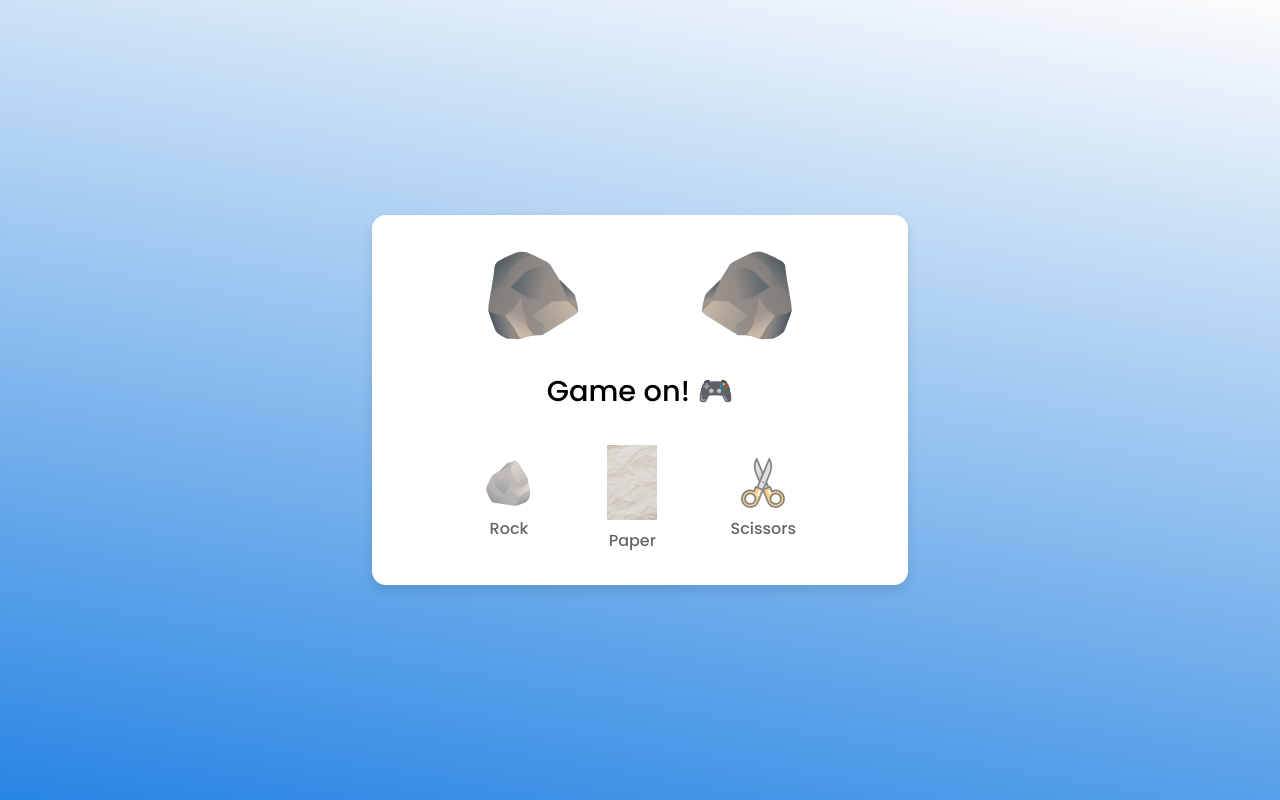
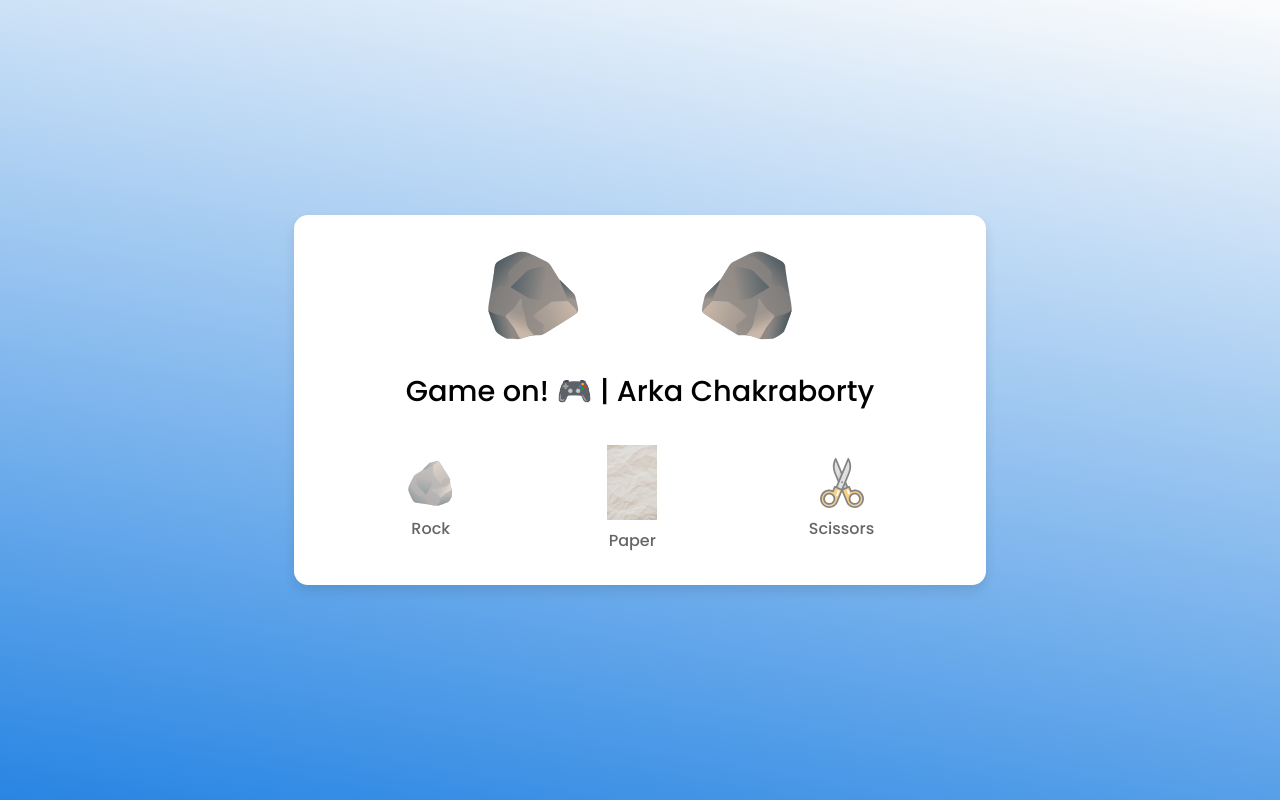
Before and after one commit to Dark-Programer/rock-paper-scissors-game, a plain HTML site: page index.html in a window 1280 px wide. Drawn offline with Linux system fonts and the light colour scheme.

Commit message:
Bug fix...

```diff
--- a/index.html
+++ b/index.html
@@ -17,7 +17,7 @@
             <img src="assets/rock.svg" alt="" />
           </span>
         </div>
-        <div class="result">Game on! 🎮</div>
+        <div class="result">Game on! 🎮 | Arka Chakraborty</div>
 
         <div class="option-images">
           <span class="option-image">
```
